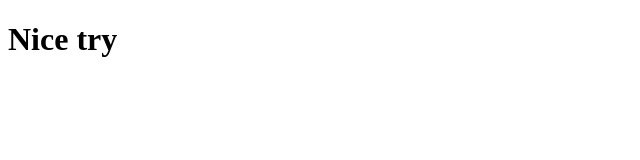
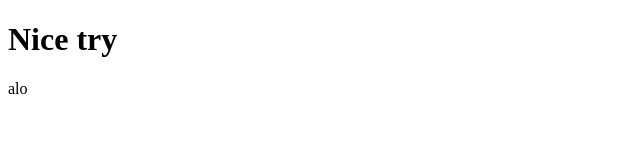
Before and after one commit to TrungDung1912/FER_SE1634, a website: page index2.html in a window 1280 px wide. Shown: the full height of the page, 0-640 px from the left. Drawn offline with Linux system fonts and the light colour scheme.

Commit message:
main.css

```diff
--- a/index2.html
+++ b/index2.html
@@ -8,5 +8,6 @@
 </head>
 <body>
     <h1>Nice try</h1>
+    alo
 </body>
 </html>
```
